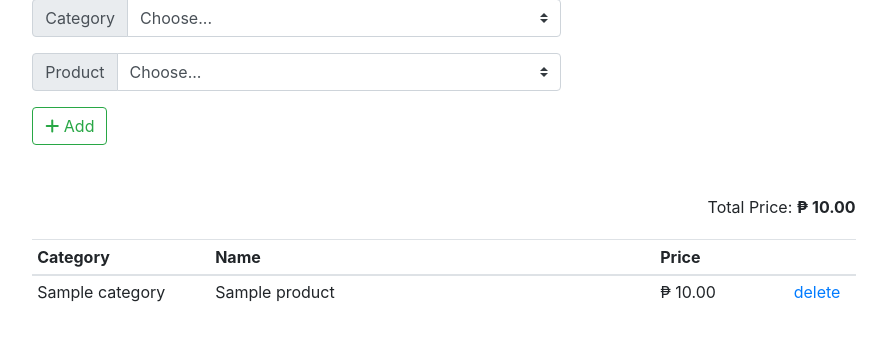
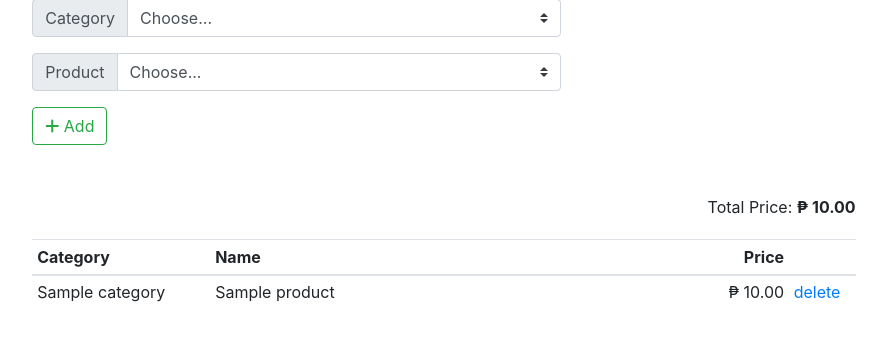
Before and after one commit to ryanarnold/tech-planner, a Django app: page /build-edit/1/ in a window 1280 px wide. Shown: the part 281-630 px from the top of the page, without its empty margins (196-1082 px from the left). Run offline with Django 3.2, Linux system fonts and the light colour scheme; tables that the repository leaves empty hold one stand-in row (values such as "Sample post"); some libraries are stand-ins or nearby versions.

Commit message:
Tweak ui

```diff
--- a/tech_planner/static/css/build_edit.css
+++ b/tech_planner/static/css/build_edit.css
@@ -6,3 +6,7 @@
 #total-price span {
     font-weight: bold;
 }
+
+.price {
+    text-align: right;
+}
--- a/tech_planner/static/css/products.css
+++ b/tech_planner/static/css/products.css
@@ -26,3 +26,7 @@
 form {
     margin-bottom: 50px;
 }
+
+.price {
+    text-align: right;
+}
--- a/tech_planner/templates/build_edit.html
+++ b/tech_planner/templates/build_edit.html
@@ -54,7 +54,7 @@
             <tr>
                 <th scope="col" id="col-category">Category</th>
                 <th scope="col" id="col-name">Name</th>
-                <th scope="col" id="col-price">Price</th>
+                <th scope="col" id="col-price" class="price">Price</th>
                 <th scope="col" id="col-delete"></th>
             </tr>
         </thead>
@@ -63,7 +63,7 @@
                 <tr>
                     <td>{{ product.product.category.name }}</td>
                     <td>{{ product.product.name }}</td>
-                    <td>&#8369; {{ product.product.price }}</td>
+                    <td class="price">&#8369; {{ product.product.price }}</td>
                     <td>
                         <a href="{{ url('build_product_delete', args=(build.id, product.product.id)) }}" >delete</a>
                     </td>
--- a/tech_planner/templates/products.html
+++ b/tech_planner/templates/products.html
@@ -59,7 +59,7 @@
             <tr>
                 <th scope="col" id="col-category">Category</th>
                 <th scope="col" id="col-name">Name</th>
-                <th scope="col" id="col-price">Price</th>
+                <th scope="col" id="col-price" class="price">Price</th>
                 <th scope="col" id="col-delete"></th>
             </tr>
         </thead>
@@ -68,7 +68,7 @@
                 <tr>
                     <td>{{ product.category.name }}</td>
                     <td>{{ product.name }}</td>
-                    <td>&#8369; {{ product.price }}</td>
+                    <td class="price">&#8369; {{ product.price }}</td>
                     <td>
                         <a href="{{ url('product_delete', args=(product.id,)) }}" >delete</a>
                     </td>
```
